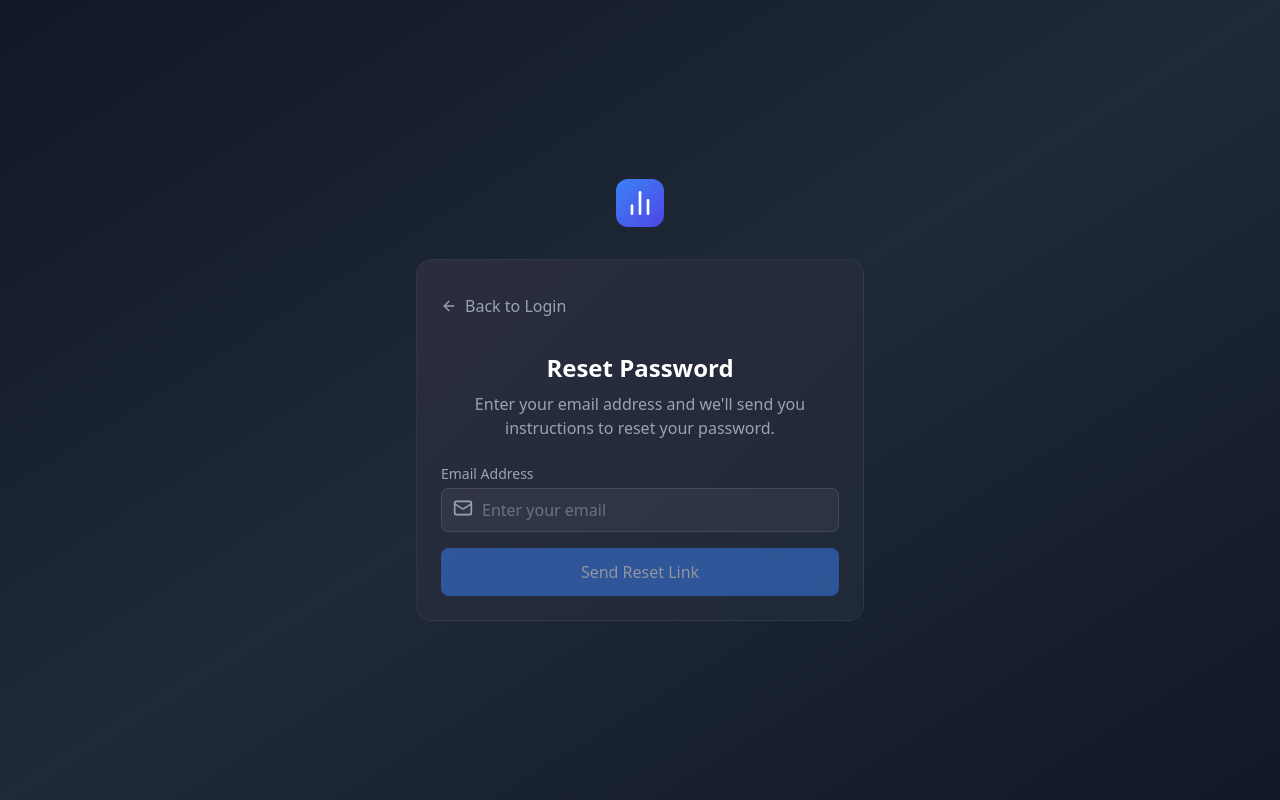
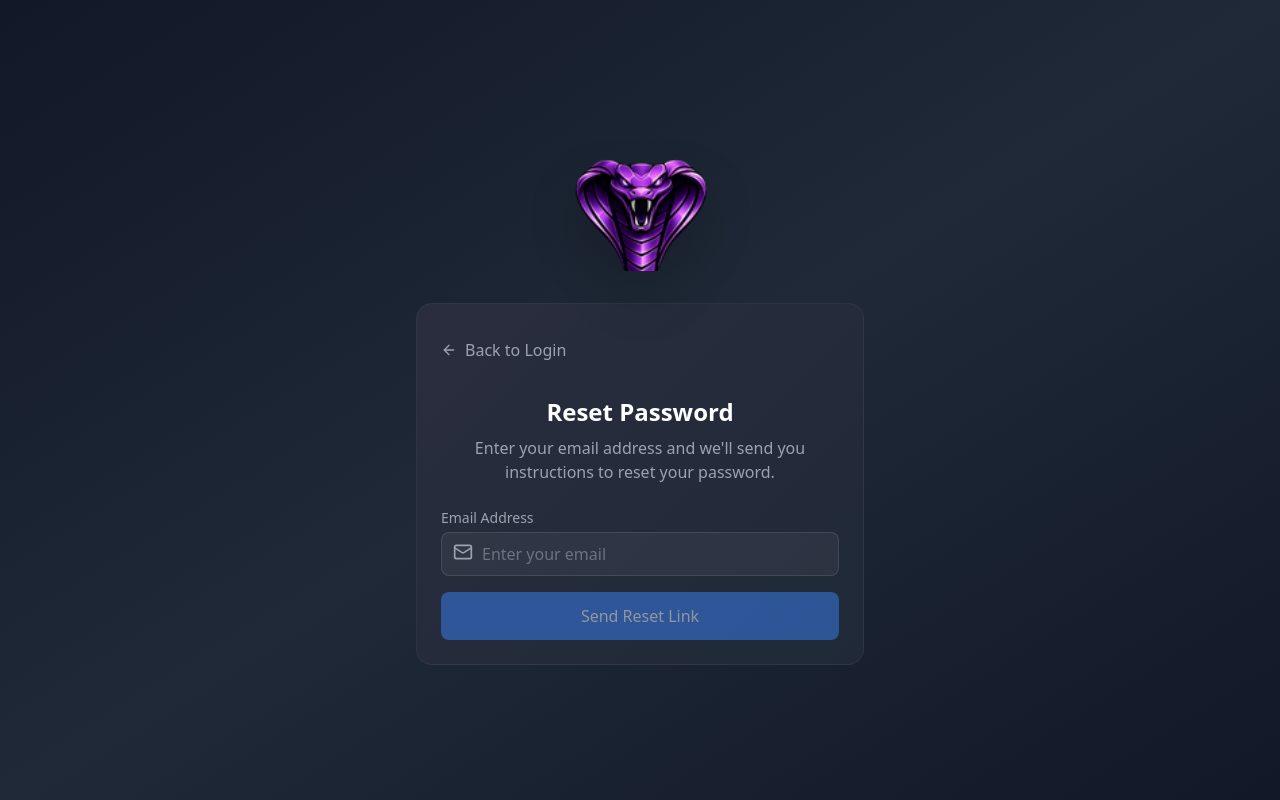
Before and after one commit to sansonit36/fundedcobra, a React (Vite) app: page /forgot-password in a window 1280 px wide. Built offline with nearby package versions, Linux system fonts and the light colour scheme.

Commit message:
feat: replace remaining BarChart2 icons with cobra logo on all auth pages

```diff
--- a/src/pages/auth/AdminLogin.tsx
+++ b/src/pages/auth/AdminLogin.tsx
@@ -37,9 +37,7 @@ export default function AdminLogin() {
     <div className="min-h-screen bg-gradient-to-br from-gray-900 via-gray-800 to-gray-900 flex items-center justify-center p-4">
       <div className="w-full max-w-md">
         <div className="flex items-center justify-center mb-8">
-          <div className="w-12 h-12 rounded-xl bg-gradient-to-br from-red-500 to-pink-600 flex items-center justify-center">
-            <BarChart2 className="w-8 h-8 text-white" />
-          </div>
+          <img src="/favicon.png" alt="FundedCobra Logo" className="w-[135px] h-[135px] object-contain drop-shadow-2xl" />
         </div>
 
         <div className="card-gradient rounded-2xl p-6 border border-white/5">
--- a/src/pages/auth/ForgotPassword.tsx
+++ b/src/pages/auth/ForgotPassword.tsx
@@ -62,9 +62,7 @@ export default function ForgotPassword() {
     <div className="min-h-screen bg-gradient-to-br from-gray-900 via-gray-800 to-gray-900 flex items-center justify-center p-4">
       <div className="w-full max-w-md">
         <div className="flex items-center justify-center mb-8">
-          <div className="w-12 h-12 rounded-xl bg-gradient-to-br from-blue-500 to-indigo-600 flex items-center justify-center">
-            <BarChart2 className="w-8 h-8 text-white" />
-          </div>
+          <img src="/favicon.png" alt="FundedCobra Logo" className="w-[135px] h-[135px] object-contain drop-shadow-2xl" />
         </div>
 
         <div className="card-gradient rounded-2xl p-6 border border-white/5">
--- a/src/pages/auth/ResetPassword.tsx
+++ b/src/pages/auth/ResetPassword.tsx
@@ -62,9 +62,7 @@ export default function ResetPassword() {
       <div className="min-h-screen bg-gradient-to-br from-gray-900 via-gray-800 to-gray-900 flex items-center justify-center p-4">
         <div className="w-full max-w-md">
           <div className="flex items-center justify-center mb-8">
-            <div className="w-12 h-12 rounded-xl bg-gradient-to-br from-blue-500 to-indigo-600 flex items-center justify-center">
-              <BarChart2 className="w-8 h-8 text-white" />
-            </div>
+            <img src="/favicon.png" alt="FundedCobra Logo" className="w-[135px] h-[135px] object-contain drop-shadow-2xl" />
           </div>
 
           <div className="card-gradient rounded-2xl p-6 border border-white/5">
@@ -133,9 +131,7 @@ export default function ResetPassword() {
     <div className="min-h-screen bg-gradient-to-br from-gray-900 via-gray-800 to-gray-900 flex items-center justify-center p-4">
       <div className="w-full max-w-md">
         <div className="flex items-center justify-center mb-8">
-          <div className="w-12 h-12 rounded-xl bg-gradient-to-br from-blue-500 to-indigo-600 flex items-center justify-center">
-            <BarChart2 className="w-8 h-8 text-white" />
-          </div>
+          <img src="/favicon.png" alt="FundedCobra Logo" className="w-[135px] h-[135px] object-contain drop-shadow-2xl" />
         </div>
 
         <div className="card-gradient rounded-2xl p-6 border border-white/5">
```
